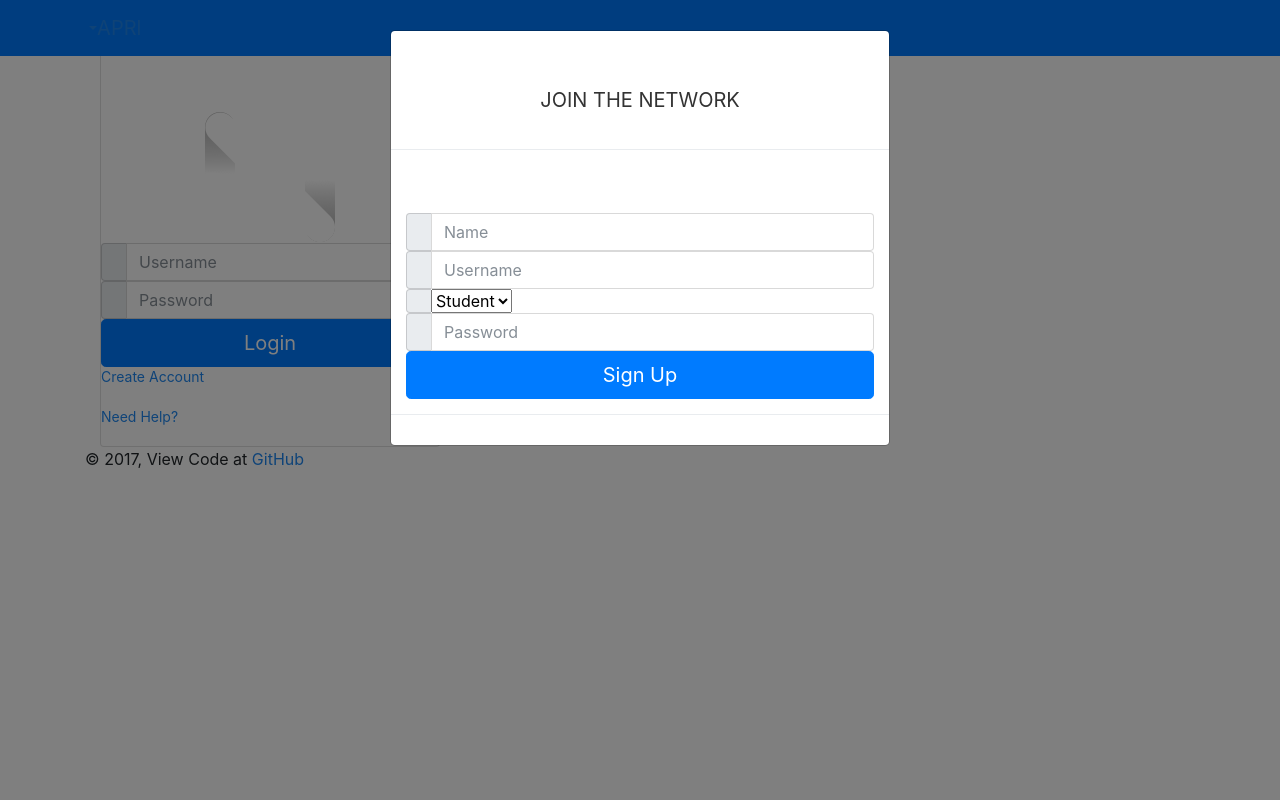
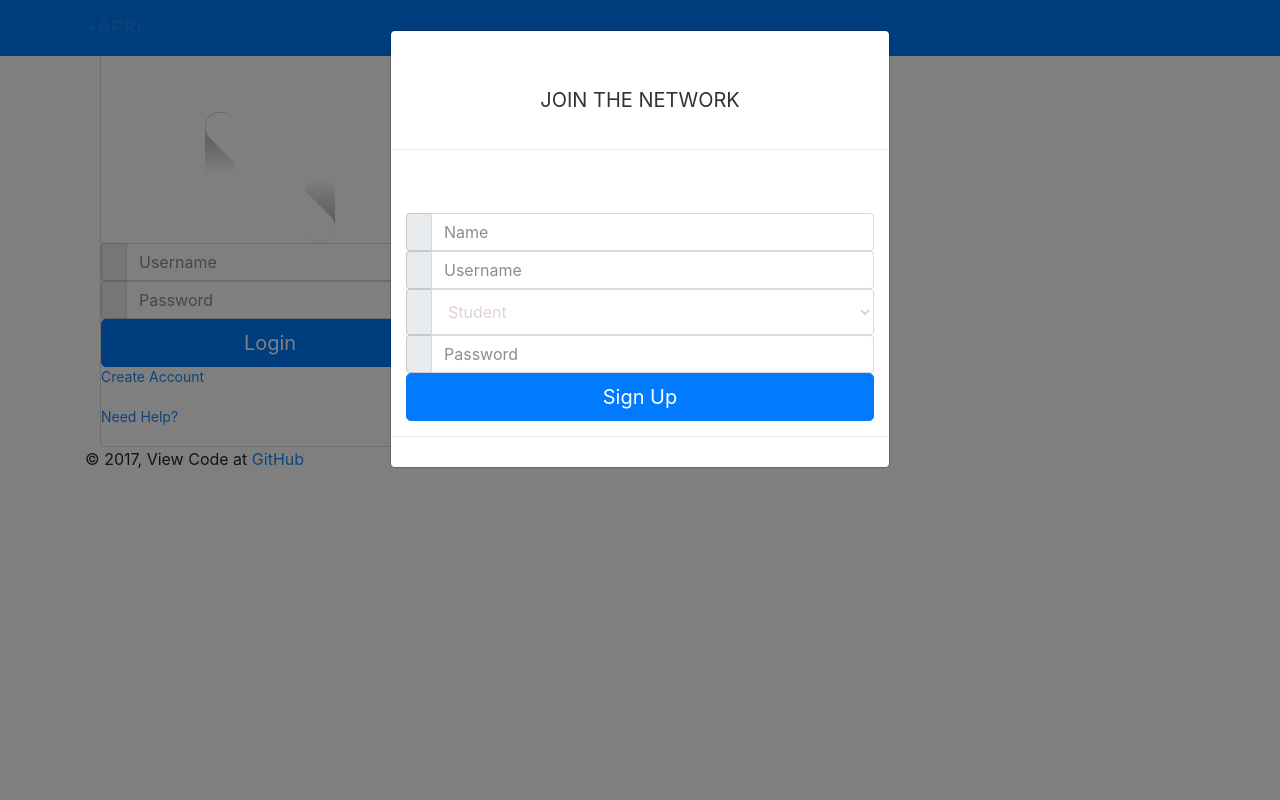
Before and after one commit to rajanbajaj/APRL, a PHP site: page /login-page.php in a window 1280 px wide, after a click on "Create Account". Run offline with PHP 8.4, Linux system fonts and the light colour scheme; some libraries are stand-ins or nearby versions.

Commit message:
style added to profession

```diff
--- a/login-page.php
+++ b/login-page.php
@@ -155,7 +155,7 @@
                                 <span class="input-group-addon">
                                     <i class="now-ui-icons users_circle-08"></i>
                                 </span>
-                                <select id="Profession" name="Profession">
+                                <select id="Profession" style="height: 46px; color: #dfd3cf" class="form-control" name="Profession">
                                     <option value="student">Student</option>
                                     <option value="faculty">Faculty</option>
                                 </select>
```
